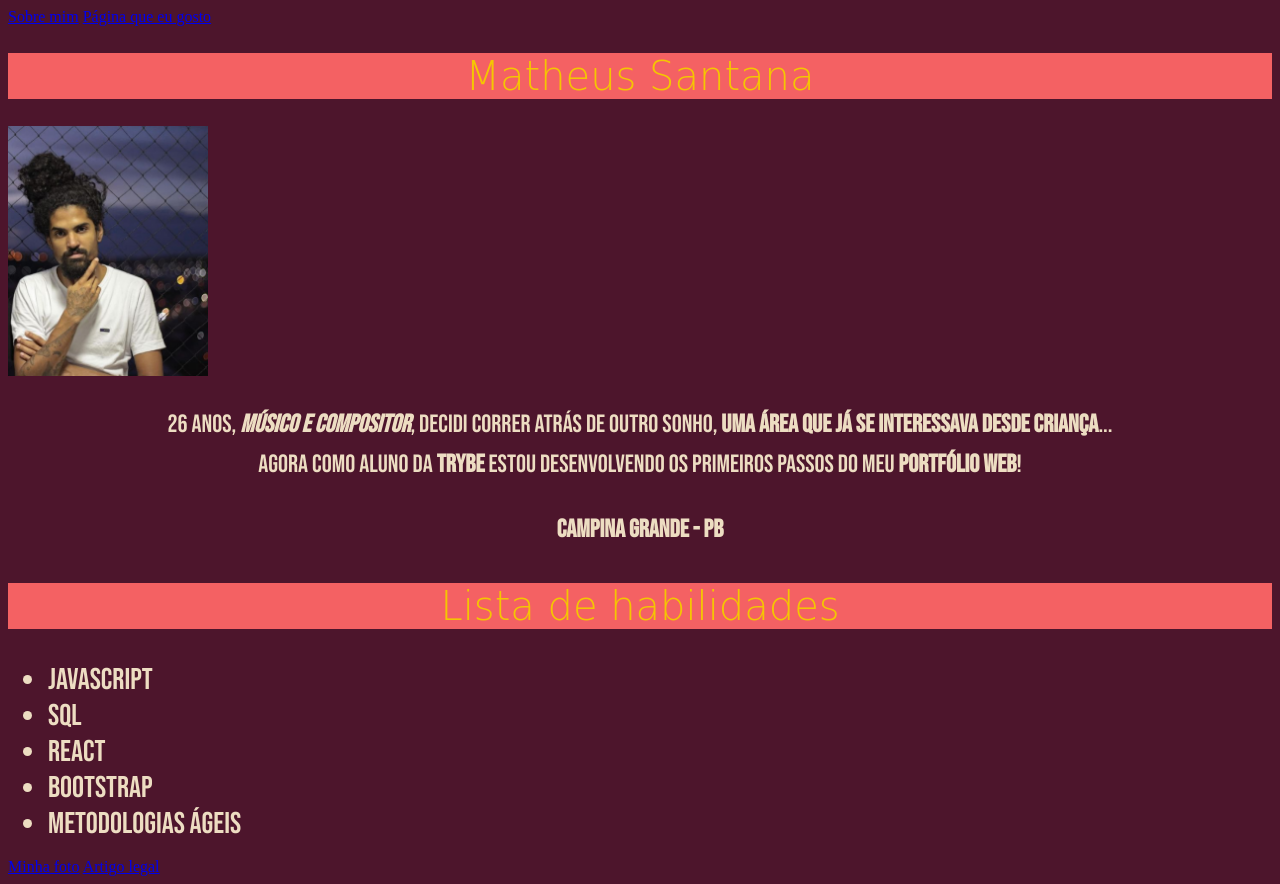
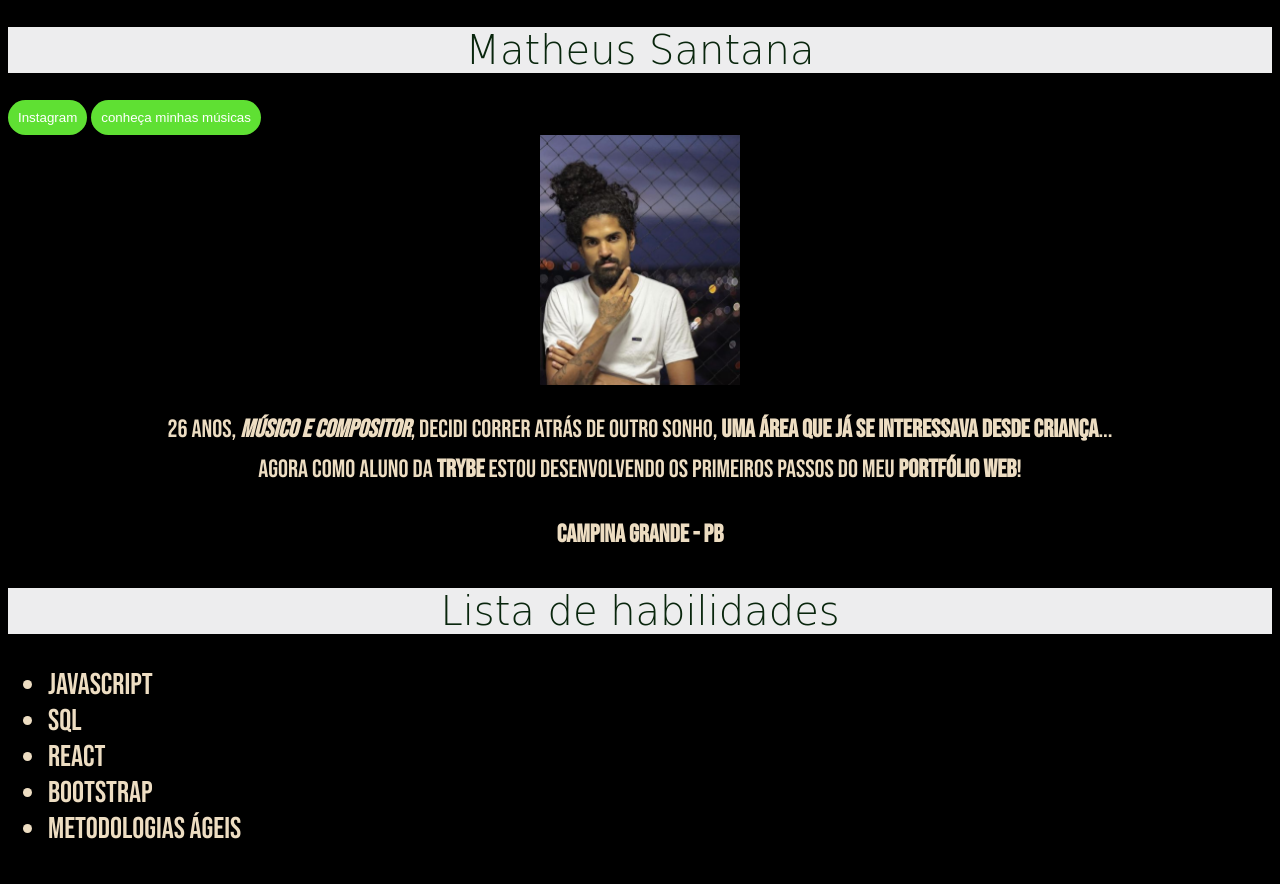
Before and after one commit to mattsanttana/mattsanttana.github.io, a plain HTML site: page index.html in a window 1280 px wide. After the commit the page ends 863 px from the top, so only its background shows below. Drawn offline with Linux system fonts and the light colour scheme; a web font is replaced by a local one.

Commit message:
segundo dia decss

```diff
--- a/index.html
+++ b/index.html
@@ -5,50 +5,26 @@
   <meta http-equiv="X-UA-Compatible" content="IE=edge">
   <meta name="viewport" content="width=device-width, initial-scale=1.0">
   <title>Portfólio Web</title>
+  <link rel="stylesheet" href="style.css">
   <link rel="preconnect" href="https://fonts.googleapis.com">
   <link rel="preconnect" href="https://fonts.gstatic.com" crossorigin>
   <link href="https://fonts.googleapis.com/css2?family=Bebas+Neue&display=swap" rel="stylesheet">
   <link rel="preconnect" href="https://fonts.googleapis.com">
   <link rel="preconnect" href="https://fonts.gstatic.com" crossorigin>
   <link href="https://fonts.googleapis.com/css2?family=Knewave&display=swap" rel="stylesheet">
-
-  <style>
-
-    body {
-      background-color: rgb(77, 21, 44)
-    }
-    p {
-      font-family: 'Bebas Neue', cursive;
-      color: rgb(237, 221, 194);
-      line-height: 40px;
-      text-align: center;
-      font-size: 25px;
-    }
-    h1, h2 {
-      font-family: 'Knewave', cursive;
-      color: rgb(244, 198, 2);
-      background-color: rgb(244, 97, 99);
-      text-align: center;
-      font-size: 40px;
-      font-weight: 10;
-    }
-    li {
-      color: rgb(237, 221, 194);
-      font-family: 'Bebas Neue', cursive;
-      font-size: 30px;
-    }
-    .tamanho img {
-      max-width: 200px;
-    }
-  </style>
+  <link rel="preconnect" href="https://fonts.googleapis.com">
+  <link rel="preconnect" href="https://fonts.gstatic.com" crossorigin>
+  <link href="https://fonts.googleapis.com/css2?family=Rowdies:wght@300&display=swap" rel="stylesheet">
 </head>
 <body>
-  <a href="https://www.instagram.com/mattsanttana/">Sobre mim</a>
-  <a href="https://www.youtube.com/onibusespacial">Página que eu gosto</a>
   <h1 class="meuNome">Matheus Santana</h1>
-<div class="tamanho">
-  <img src="mattposando.png" alt="Matt posando e olhando pra câmera" id="foto">
-</div>
+
+    <a href="https://www.instagram.com/mattsanttana/"><button>Instagram</button></a>
+    <a href="https://www.youtube.com/onibusespacial"><button>conheça minhas músicas</button></a>
+
+  <div class="tamanho">
+    <img src="mattposando.png" alt="Matt posando e olhando pra câmera" id="foto">
+  </div>
   <p class="descricao">26 anos,<strong><em> músico e compositor</em></strong>,
     decidi correr atrás de outro sonho,<strong> uma área que já se interessava
     desde criança</strong>...<br>Agora como aluno da <strong>Trybe</strong> estou
@@ -62,7 +38,5 @@
     <li class="bootstrap">Bootstrap</li>
     <li class="metoAgil">Metodologias ágeis</li>
   </ul>
-  <a href="https://instagram.fcpv20-1.fna.fbcdn.net/v/t51.2885-15/54210568_311059189578979_4716415419914396896_n.jpg?stp=dst-jpg_e35&_nc_ht=instagram.fcpv20-1.fna.fbcdn.net&_nc_cat=107&_nc_ohc=3XuMAznIvR4AX-3fChf&edm=ALQROFkBAAAA&ccb=7-5&ig_cache_key=MjAxMDM1NDc5NTk2NzA3MjQ4NA%3D%3D.2-ccb7-5&oh=00_AfATXeAFbV17_mO_0UTIrgWg9V2m0TnYTZ17NO8nOafXaQ&oe=63CBAA74&_nc_sid=30a2ef">Minha foto</a>
-  <a href="https://blog.betrybe.com/carreira/frontend/" target="_blank">Artigo legal</a>
 </body>
 </html>
--- /dev/null
+++ b/style.css
@@ -0,0 +1,39 @@
+body {
+    background-color: black
+  }
+  p {
+    font-family: 'Bebas Neue', cursive;
+    color: rgb(237, 221, 194);
+    line-height: 40px;
+    text-align: center;
+    font-size: 25px;
+  }
+  h1, h2 {
+    font-family: 'Knewave', cursive;
+    color: #09260d;
+    background-color: rgb(237, 237, 238);
+    text-align: center;
+    font-size: 40px;
+    font-weight: 10;
+  }
+  li {
+    color: rgb(237, 221, 194);
+    font-family: 'Bebas Neue', cursive;
+    font-size: 30px;
+  }
+  .tamanho img {
+    display: block;
+    margin-left: auto;
+    margin-right: auto;
+    max-width: 200px;
+
+  }
+  button {
+    background-color: #5fe033;
+    color: white;
+    border: none;
+    border-radius: 50px;
+    padding: 10px;
+
+
+  }
```
